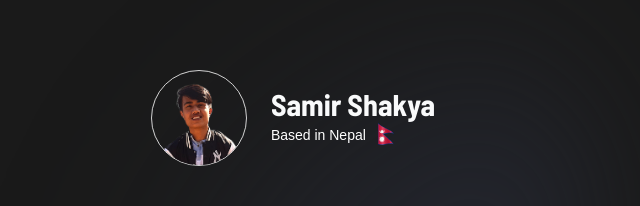
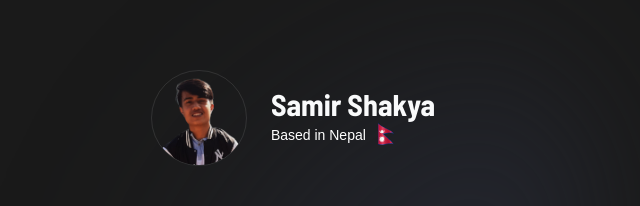
Before and after one commit to WhySamir/next-portfolio, a Next.js app: page / in a window 1280 px wide. Shown: the part 164-370 px from the top of the page, without its empty margins (347-987 px from the left). Built offline with nearby package versions, Linux system fonts and the light colour scheme.

Commit message:
adjusted border

```diff
--- a/src/app/components/LandingPage.tsx
+++ b/src/app/components/LandingPage.tsx
@@ -52,13 +52,13 @@ export default function LandingPage() {
                     color: "#ffffff",
                     // backgroundColor: "#393D4A",
                   }}
-                  src="/logos/aca.png"
+                  src="/logos/ttt.png"
                   //transition-transform absolute inset-0 duration-500 hover:scale-125 hover:-rotate-12
-                  className=" object-contain h-full w-full  rounded-full border border-white/80"
+                  className=" object-contain h-full w-full  rounded-full border border-white/10"
                   alt="profile"
                 />
               </div>
-              <div className="flex flex-col items-center  sm:items-start justify-center ">
+              <div className="z-20 flex flex-col items-center  sm:items-start justify-center ">
                 <div className="text-gray-50 text-3xl font-bold font-barlow text-left ">
                   <span>Samir Shakya</span>
                 </div>
```
Also changed, not shown: public/logos/ttt.png (added).
